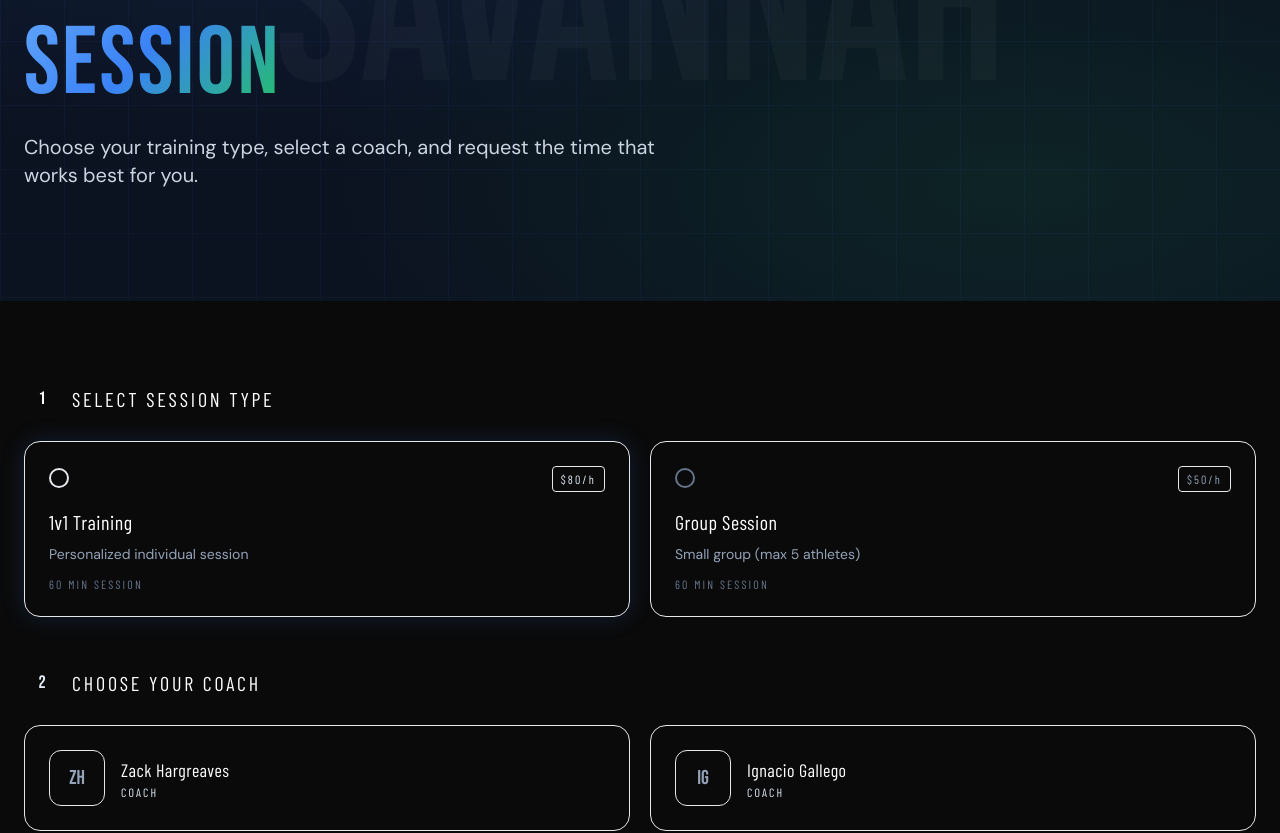
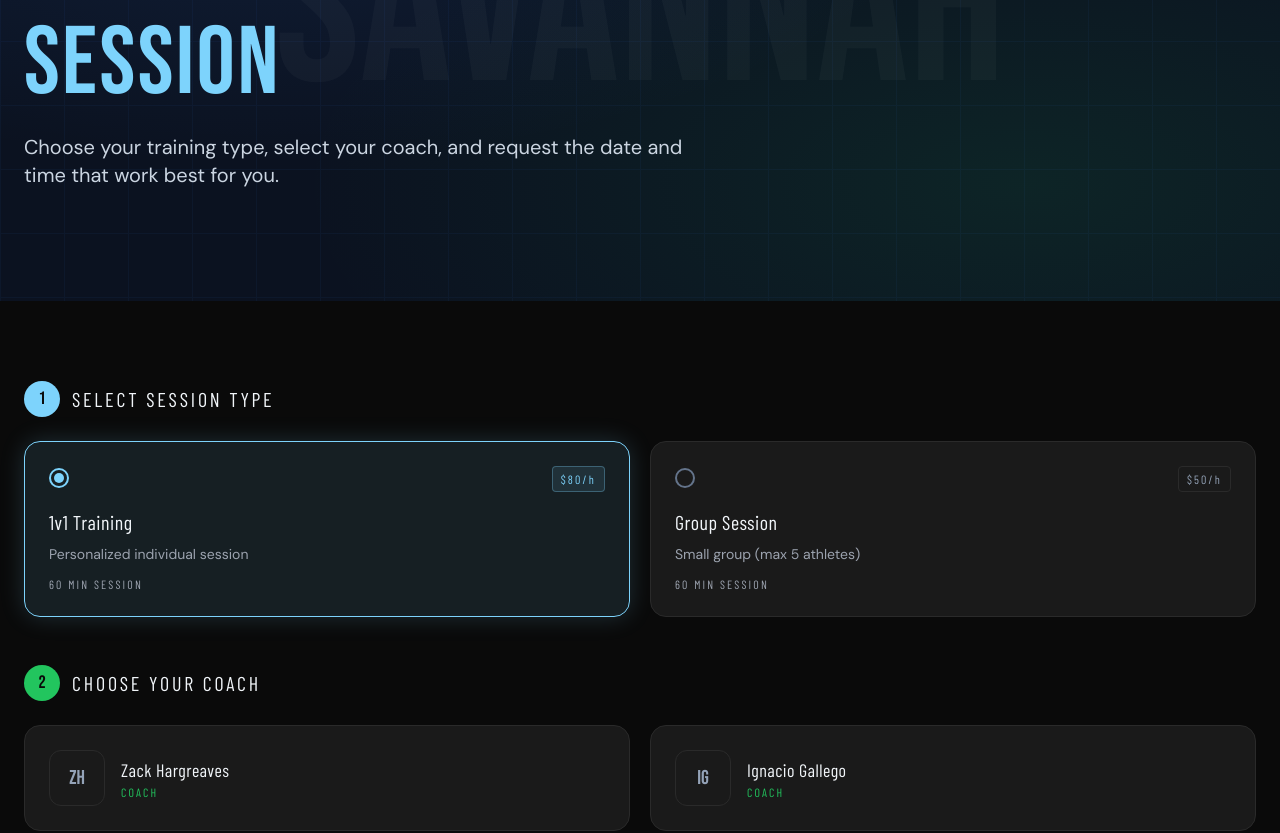
Before and after one commit to savannahathleticacademy-sys/savannah-athletic, a React (Vite) app: page /book in a window 1280 px wide. Shown: the part 279-1112 px from the top of the page. Built offline with nearby package versions, Linux system fonts and the light colour scheme; a web font is replaced by a local one.

Commit message:
Update Book.jsx

```diff
--- a/src/Book.jsx
+++ b/src/Book.jsx
@@ -92,8 +92,8 @@ export default function Book() {
     formData.append('preferred_date', formattedDate)
     formData.append('preferred_time', selectedTime || '')
     formData.append('access_key', '32de9cfe-9a49-44e1-adb9-018b5c1f24b6')
-    formData.append('subject', 'New Session Booking - Savannah Athletic')
-    formData.append('from_name', 'Savannah Athletic Website')
+    formData.append('subject', 'New Session Booking - Skill Mill Soccer')
+    formData.append('from_name', 'Skill Mill Soccer Website')
 
     const object = Object.fromEntries(formData)
     const json = JSON.stringify(object)
@@ -132,23 +132,23 @@ export default function Book() {
         label="Book a Session"
         title={
           <>
-            RESERVE YOUR
+            BOOK YOUR
             <br />
-            <span className="text-gradient-gold">SESSION</span>
+            <span className="text-primary">SESSION</span>
           </>
         }
-        subtitle="Choose your training type, select a coach, and request the time that works best for you."
+        subtitle="Choose your training type, select your coach, and request the date and time that work best for you."
       />
 
-      <section className="py-20 bg-pitch-black">
+      <section className="py-20 bg-skill-black">
         <div className="max-w-7xl mx-auto px-4 sm:px-6">
           {/* STEP 1 */}
           <div className="mb-12">
             <div className="flex items-center gap-3 mb-6">
-              <div className="w-9 h-9 rounded-full bg-blue text-white flex items-center justify-center font-display text-lg">
+              <div className="w-9 h-9 rounded-full bg-primary text-skill-black flex items-center justify-center font-display text-lg">
                 1
               </div>
-              <h2 className="font-heading text-xl tracking-[0.14em] text-white uppercase">
+              <h2 className="font-heading text-xl tracking-[0.14em] text-text-main uppercase">
                 Select Session Type
               </h2>
             </div>
@@ -164,39 +164,39 @@ export default function Book() {
                     onClick={() => setSessionType(type.id)}
                     className={`text-left rounded-2xl border p-6 transition-all duration-300 ${
                       active
-                        ? 'border-blue bg-blue/10 shadow-[0_0_24px_rgba(59,130,246,0.18)]'
-                        : 'border-pitch-border bg-pitch-card hover:border-blue/30'
+                        ? 'border-primary bg-primary/10 shadow-[0_0_24px_rgba(125,211,252,0.18)]'
+                        : 'border-skill-border bg-skill-card hover:border-primary/30'
                     }`}
                   >
                     <div className="flex items-start justify-between mb-4">
                       <div
                         className={`w-5 h-5 border-2 rounded-full flex items-center justify-center flex-shrink-0 mt-0.5 ${
-                          active ? 'border-blue' : 'border-slate-500'
+                          active ? 'border-primary' : 'border-slate-500'
                         }`}
                       >
-                        {active && <div className="w-2.5 h-2.5 rounded-full bg-blue" />}
+                        {active && <div className="w-2.5 h-2.5 rounded-full bg-primary" />}
                       </div>
 
                       <span
                         className={`text-xs font-heading tracking-[0.18em] px-2 py-1 rounded border ${
                           active
-                            ? 'text-blue border-blue/30 bg-blue/10'
-                            : 'text-slate-400 border-pitch-border'
+                            ? 'text-primary border-primary/30 bg-primary/10'
+                            : 'text-slate-400 border-skill-border'
                         }`}
                       >
                         {type.price}
                       </span>
                     </div>
 
-                    <h3 className="font-heading text-xl text-white tracking-wide mb-2">
+                    <h3 className="font-heading text-xl text-text-main tracking-wide mb-2">
                       {type.label}
                     </h3>
 
-                    <p className="text-slate-400 text-sm mb-3">
+                    <p className="text-text-muted text-sm mb-3">
                       {type.desc}
                     </p>
 
-                    <div className="text-xs text-slate-500 font-heading tracking-[0.18em] uppercase">
+                    <div className="text-xs text-text-muted font-heading tracking-[0.18em] uppercase">
                       {type.duration} session
                     </div>
                   </button>
@@ -211,13 +211,13 @@ export default function Book() {
               <div
                 className={`w-9 h-9 rounded-full flex items-center justify-center font-display text-lg ${
                   sessionType
-                    ? 'bg-green text-pitch-black'
-                    : 'bg-pitch-card text-slate-500 border border-pitch-border'
+                    ? 'bg-accent-green text-skill-black'
+                    : 'bg-skill-card text-slate-500 border border-skill-border'
                 }`}
               >
                 2
               </div>
-              <h2 className="font-heading text-xl tracking-[0.14em] text-white uppercase">
+              <h2 className="font-heading text-xl tracking-[0.14em] text-text-main uppercase">
                 Choose Your Coach
               </h2>
             </div>
@@ -233,26 +233,26 @@ export default function Book() {
                     onClick={() => setSelectedCoach(coach.id)}
                     className={`text-left rounded-2xl border p-6 transition-all duration-300 ${
                       active
-                        ? 'border-green bg-green/10 shadow-[0_0_24px_rgba(34,197,94,0.16)]'
-                        : 'border-pitch-border bg-pitch-card hover:border-green/30'
+                        ? 'border-accent-green bg-accent-green/10 shadow-[0_0_24px_rgba(34,197,94,0.16)]'
+                        : 'border-skill-border bg-skill-card hover:border-accent-green/30'
                     }`}
                   >
                     <div className="flex items-center gap-4">
                       <div
                         className={`w-14 h-14 rounded-xl border flex items-center justify-center font-display text-xl flex-shrink-0 ${
                           active
-                            ? 'border-green text-green bg-green/10'
-                            : 'border-pitch-border text-slate-400'
+                            ? 'border-accent-green text-accent-green bg-accent-green/10'
+                            : 'border-skill-border text-slate-400'
                         }`}
                       >
                         {coach.initials}
                       </div>
 
                       <div>
-                        <div className="font-heading text-lg text-white tracking-wide">
+                        <div className="font-heading text-lg text-text-main tracking-wide">
                           {coach.name}
                         </div>
-                        <div className="text-green text-xs font-heading tracking-[0.18em] uppercase">
+                        <div className="text-accent-green text-xs font-heading tracking-[0.18em] uppercase">
                           {coach.title}
                         </div>
                       </div>
@@ -267,22 +267,22 @@ export default function Book() {
           {selectedCoach && (
             <div className="grid grid-cols-1 lg:grid-cols-[1.15fr_0.85fr] gap-6">
               {/* CALENDAR */}
-              <div className="rounded-3xl border border-pitch-border bg-pitch-card p-6 md:p-8">
+              <div className="rounded-3xl border border-skill-border bg-skill-card p-6 md:p-8">
                 <div className="flex items-center gap-3 mb-6">
-                  <div className="w-9 h-9 rounded-full bg-blue text-white flex items-center justify-center font-display text-lg">
+                  <div className="w-9 h-9 rounded-full bg-primary text-skill-black flex items-center justify-center font-display text-lg">
                     3
                   </div>
-                  <h2 className="font-heading text-xl tracking-[0.14em] text-white uppercase">
+                  <h2 className="font-heading text-xl tracking-[0.14em] text-text-main uppercase">
                     Select Preferred Date & Time
                   </h2>
                 </div>
 
-                <div className="rounded-2xl border border-pitch-border bg-pitch-black p-5">
-                  <div className="flex justify-between items-center mb-5 text-white">
+                <div className="rounded-2xl border border-skill-border bg-skill-black p-5">
+                  <div className="flex justify-between items-center mb-5 text-text-main">
                     <button
                       type="button"
                       onClick={prevMonth}
-                      className="px-3 py-1.5 rounded-lg bg-pitch-card border border-pitch-border hover:border-blue/30 transition-colors"
+                      className="px-3 py-1.5 rounded-lg bg-skill-card border border-skill-border hover:border-primary/30 transition-colors"
                     >
                       &lt;
                     </button>
@@ -297,7 +297,7 @@ export default function Book() {
                     <button
                       type="button"
                       onClick={nextMonth}
-                      className="px-3 py-1.5 rounded-lg bg-pitch-card border border-pitch-border hover:border-blue/30 transition-colors"
+                      className="px-3 py-1.5 rounded-lg bg-skill-card border border-skill-border hover:border-primary/30 transition-colors"
                     >
                       &gt;
                     </button>
@@ -309,7 +309,7 @@ export default function Book() {
                     ))}
                   </div>
 
-                  <div className="grid grid-cols-7 gap-2 text-center text-white text-sm">
+                  <div className="grid grid-cols-7 gap-2 text-center text-text-main text-sm">
                     {[...Array(firstDayIndex)].map((_, i) => (
                       <div key={`empty-${i}`}></div>
                     ))}
@@ -330,8 +330,8 @@ export default function Book() {
                           disabled={isPast}
                           className={`p-2.5 rounded-lg transition-all duration-200 ${
                             active
-                              ? 'bg-blue text-white'
-                              : 'bg-pitch-card hover:bg-slate-700'
+                              ? 'bg-primary text-skill-black'
+                              : 'bg-skill-card hover:bg-slate-700'
                           } ${isPast ? 'opacity-30 cursor-not-allowed' : ''}`}
                         >
                           {day.getDate()}
@@ -343,7 +343,7 @@ export default function Book() {
 
                 {selectedDate && (
                   <div className="mt-6">
-                    <h4 className="text-white font-heading tracking-[0.14em] uppercase mb-4 text-sm">
+                    <h4 className="text-text-main font-heading tracking-[0.14em] uppercase mb-4 text-sm">
                       Available Times
                     </h4>
 
@@ -358,8 +358,8 @@ export default function Book() {
                             onClick={() => setSelectedTime(hour)}
                             className={`p-3 rounded-xl border text-sm transition-all duration-200 ${
                               active
-                                ? 'bg-green text-pitch-black border-green'
-                                : 'bg-pitch-card border-pitch-border text-white hover:border-green/30'
+                                ? 'bg-accent-green text-skill-black border-accent-green'
+                                : 'bg-skill-card border-skill-border text-text-main hover:border-accent-green/30'
                             }`}
                           >
                             {hour}
@@ -372,50 +372,50 @@ export default function Book() {
               </div>
 
               {/* FORM */}
-              <div className="rounded-3xl border border-pitch-border bg-pitch-card p-6 md:p-8">
+              <div className="rounded-3xl border border-skill-border bg-skill-card p-6 md:p-8">
                 <div className="flex items-center gap-3 mb-5">
-                  <div className="w-9 h-9 rounded-full bg-green text-pitch-black flex items-center justify-center font-display text-lg">
+                  <div className="w-9 h-9 rounded-full bg-accent-green text-skill-black flex items-center justify-center font-display text-lg">
                     4
                   </div>
-                  <h3 className="font-heading text-xl tracking-[0.14em] text-white uppercase">
+                  <h3 className="font-heading text-xl tracking-[0.14em] text-text-main uppercase">
                     Booking Request
                   </h3>
                 </div>
 
-                <div className="mb-5 rounded-2xl border border-pitch-border bg-pitch-black p-4 space-y-2 text-sm">
+                <div className="mb-5 rounded-2xl border border-skill-border bg-skill-black p-4 space-y-2 text-sm">
                   <div className="flex justify-between gap-4">
                     <span className="text-slate-500">Session</span>
-                    <span className="text-white text-right">{selectedSessionLabel}</span>
+                    <span className="text-text-main text-right">{selectedSessionLabel}</span>
                   </div>
                   <div className="flex justify-between gap-4">
                     <span className="text-slate-500">Coach</span>
-                    <span className="text-white text-right">{selectedCoachName}</span>
+                    <span className="text-text-main text-right">{selectedCoachName}</span>
                   </div>
                   <div className="flex justify-between gap-4">
                     <span className="text-slate-500">Date</span>
-                    <span className="text-white text-right">{formattedDate || 'Not selected'}</span>
+                    <span className="text-text-main text-right">{formattedDate || 'Not selected'}</span>
                   </div>
                   <div className="flex justify-between gap-4">
                     <span className="text-slate-500">Time</span>
-                    <span className="text-white text-right">{selectedTime || 'Not selected'}</span>
+                    <span className="text-text-main text-right">{selectedTime || 'Not selected'}</span>
                   </div>
                 </div>
 
-                <form onSubmit={onSubmit} className="flex flex-col gap-4 text-white">
+                <form onSubmit={onSubmit} className="flex flex-col gap-4 text-text-main">
                   <div className="grid grid-cols-1 md:grid-cols-2 gap-4">
                     <input
                       type="text"
                       name="first_name"
                       placeholder="First Name"
                       required
-                      className="p-3 rounded-xl bg-pitch-black border border-pitch-border"
+                      className="p-3 rounded-xl bg-skill-black border border-skill-border"
                     />
                     <input
                       type="text"
                       name="last_name"
                       placeholder="Last Name"
                       required
-                      className="p-3 rounded-xl bg-pitch-black border border-pitch-border"
+                      className="p-3 rounded-xl bg-skill-black border border-skill-border"
                     />
                   </div>
 
@@ -424,14 +424,14 @@ export default function Book() {
                     name="email"
                     placeholder="Email"
                     required
-                    className="p-3 rounded-xl bg-pitch-black border border-pitch-border"
+                    className="p-3 rounded-xl bg-skill-black border border-skill-border"
                   />
 
                   <input
                     type="tel"
                     name="phone"
                     placeholder="Phone Number"
-                    className="p-3 rounded-xl bg-pitch-black border border-pitch-border"
+                    className="p-3 rounded-xl bg-skill-black border border-skill-border"
                   />
 
                   {selectedDate && (
@@ -439,7 +439,7 @@ export default function Book() {
                       type="text"
                       value={formattedDate}
                       readOnly
-                      className="p-3 rounded-xl bg-pitch-black border border-pitch-border text-slate-300"
+                      className="p-3 rounded-xl bg-skill-black border border-skill-border text-slate-300"
                     />
                   )}
 
@@ -448,14 +448,14 @@ export default function Book() {
                       type="text"
                       value={selectedTime}
                       readOnly
-                      className="p-3 rounded-xl bg-pitch-black border border-pitch-border text-slate-300"
+                      className="p-3 rounded-xl bg-skill-black border border-skill-border text-slate-300"
                     />
                   )}
 
                   <textarea
                     name="message"
                     placeholder="Extra details"
-                    className="p-3 rounded-xl bg-pitch-black border border-pitch-border min-h-[120px]"
+                    className="p-3 rounded-xl bg-skill-black border border-skill-border min-h-[120px]"
                   />
 
                   <button type="submit" className="btn-primary justify-center mt-2">
@@ -463,7 +463,7 @@ export default function Book() {
                   </button>
                 </form>
 
-                <span className="text-white mt-4 block">{result}</span>
+                <span className="text-text-main mt-4 block">{result}</span>
               </div>
             </div>
           )}
```
